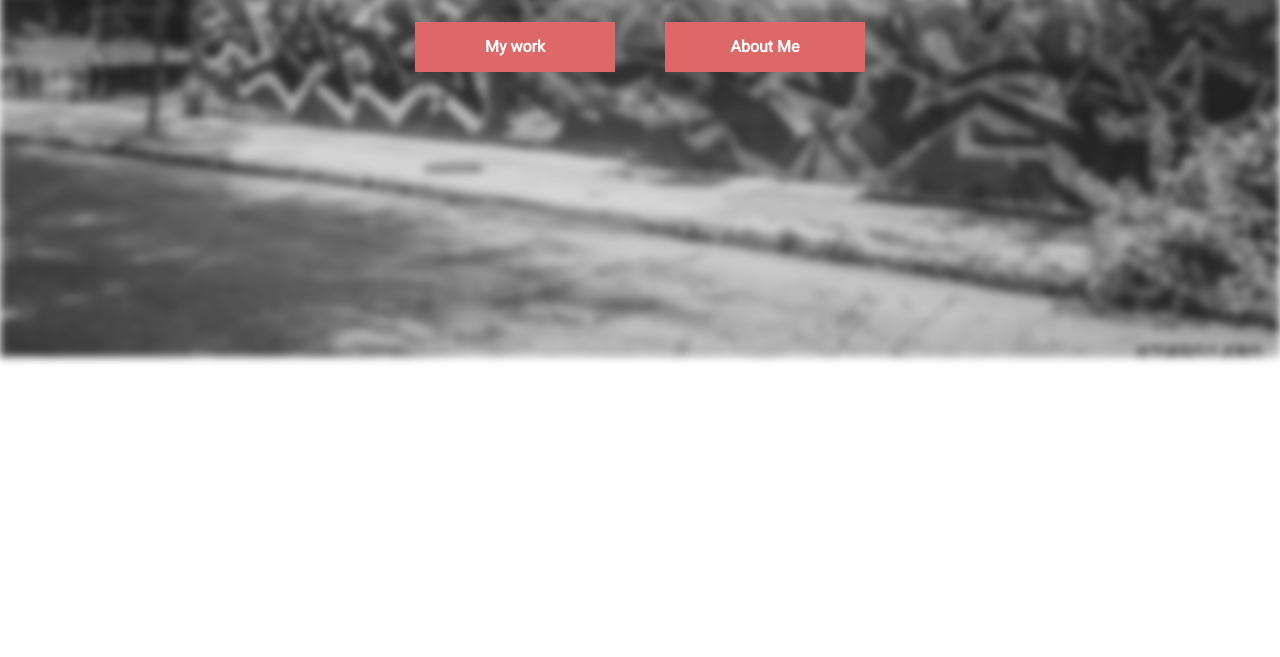
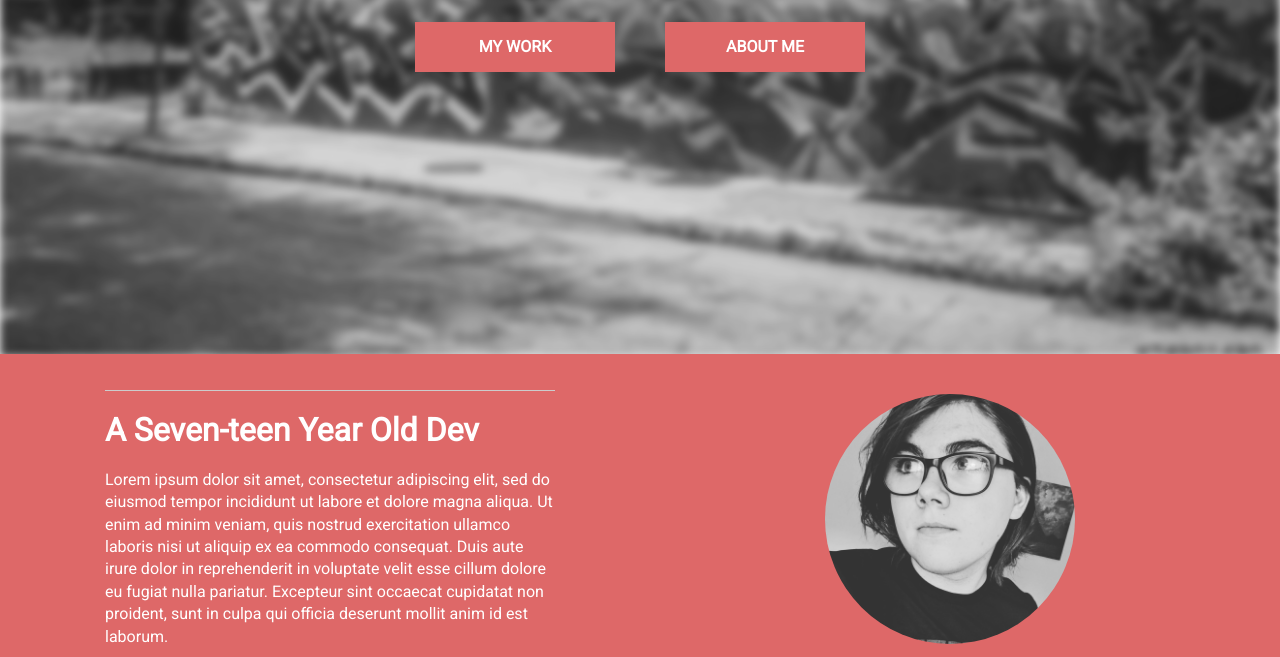
Before and after one commit to WalkerFrederick/walkerfrederick.com, a plain HTML site: page index.html in a window 1280 px wide. Shown: the part 443-1100 px from the top of the page. Drawn offline with nearby package versions, Linux system fonts and the light colour scheme.

Commit message:
designed UI for content the content.

```diff
--- a/css/main.css
+++ b/css/main.css
@@ -226,7 +226,7 @@ nav {
     float: none;
     width: 100%;
     height: 70px;
-    border-bottom: 1px solid var(--third);
+
   }
   .text-button{
     width: 100%;
@@ -336,6 +336,65 @@ header {
   }
 }
 
+.content {
+  width: 100%;
+  position: absolute;
+  background: var(--third);
+  color: var(--third);
+}
+.content-row {
+  display: flex;
+  flex-direction: row;
+  padding: 20px;
+}
+.content-text {
+  height: 100%;
+  width: 50%;
+  display: flex;
+  justify-content: center;
+}
+.content-inner-text {
+  width: 100%;
+  max-width: 450px;
+  max-height: 450px;
+
+}
+.content-text h1 {
+  margin: 0;
+}
+.content-img {
+  min-height: 250px;
+  width: 50%;
+  display: flex;
+  justify-content: center;
+}
+.content-img img{
+  height: 250px;
+  width: 250px;
+  border-radius: 50%;
+  position: relative;
+  top: 50%;
+  transform: translateY(-50%);
+}
+#aboutme {
+  background: var(--main);
+}
+
+@media only screen and (max-width: 750px) {
+  .content-row {
+    flex-direction: column-reverse;
+  }
+  .content-text {
+    width: 100%;
+  }
+  .content-img {
+    width: 100%;
+    height: 100%;
+    position: revert;
+    top: initial;
+    transform: translateY(50%);
+  }
+}
 /* ==========================================================================
    Helper classes
    ========================================================================== */
--- a/index.html
+++ b/index.html
@@ -31,10 +31,10 @@
         <li class="links-item social-icon"><button id="github" class="icon-button"><img class="icon" src="img/github.svg"></button></li>
         <li class="links-item social-icon"><button id="twitter" class="icon-button"><img class="icon" src="img/twitter.svg"></button></li>
         <li class="links-item social-icon"><button id="linkedin" class="icon-button"><img class="icon" src="img/linkedin.svg"></button></li>
-        <li class="links-item social-text hidden"><button class="text-button">github</button></li>
-        <li class="links-item social-text hidden"><button class="text-button">twitter</button></li>
-        <li class="links-item social-text hidden"><button class="text-button">linkedin</button></li>
-        <li class="links-item"><button class="text-button">contact</button></li>
+        <li class="links-item social-text hidden"><button class="text-button">GITHUB</button></li>
+        <li class="links-item social-text hidden"><button class="text-button">TWITTER</button></li>
+        <li class="links-item social-text hidden"><button class="text-button">LINKEDIN</button></li>
+        <li class="links-item"><button class="text-button">CONTACT</button></li>
       </ul>
     </div>
   </nav>
@@ -46,11 +46,28 @@
         <div class="header-description">Full-Stack Web Developer.</div>
       </div>
       <div class="header-buttons">
-        <button>My work</button>
-        <button>About Me</button>
+        <button>MY WORK</button>
+        <button>ABOUT ME</button>
       </div>
     </div>
   </header>
+
+  <section>
+    <div class="content">
+      <div id="aboutme" class="content-row">
+        <div class="content-text">
+          <div class="content-inner-text">
+            <hr>
+            <h1>A Seven-teen Year Old Dev</h1>
+            <p>Lorem ipsum dolor sit amet, consectetur adipiscing elit, sed do eiusmod tempor incididunt ut labore et dolore magna aliqua. Ut enim ad minim veniam, quis nostrud exercitation ullamco laboris nisi ut aliquip ex ea commodo consequat. Duis aute irure dolor in reprehenderit in voluptate velit esse cillum dolore eu fugiat nulla pariatur. Excepteur sint occaecat cupidatat non proident, sunt in culpa qui officia deserunt mollit anim id est laborum.</p>
+          </div>
+        </div>
+        <div class="content-img">
+          <img src="img/me.jpg">
+        </div>
+      </div>
+    </div>
+  </section>
   <script src="js/vendor/modernizr-3.6.0.min.js"></script>
   <script src="https://code.jquery.com/jquery-3.3.1.min.js" integrity="sha256-FgpCb/KJQlLNfOu91ta32o/NMZxltwRo8QtmkMRdAu8=" crossorigin="anonymous"></script>
   <script>window.jQuery || document.write('<script src="js/vendor/jquery-3.3.1.min.js"><\/script>')</script>
--- a/js/main.js
+++ b/js/main.js
@@ -3,6 +3,7 @@ let innerheader = $('.header');
 
 header.css('height', window.innerHeight);
 innerheader.css('height', window.innerHeight);
+$('.content').css('top', window.innerHeight - 3);
 
 let menuClick = function () {
   let menu = $('.links-list');
```
Also changed, not shown: img/me.jpg (added).
